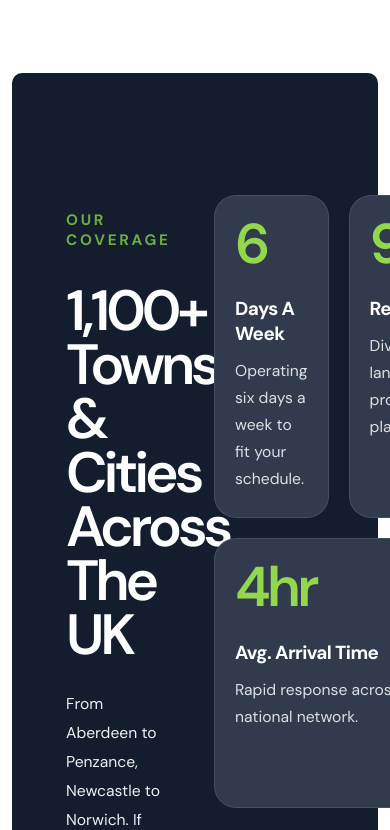
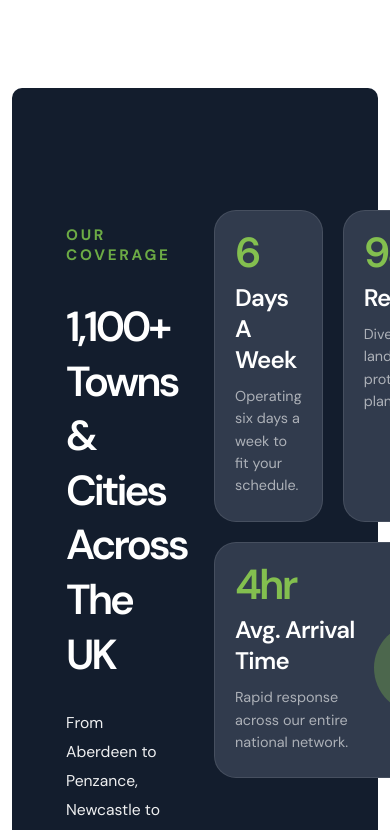
Before and after one commit to rajat-singh1998/Rocket, a React (Vite) app: page / in a window 390 px wide. Shown: the part 6642-7472 px from the top of the page. Built offline with nearby package versions, Linux system fonts and the light colour scheme.

Commit message:
Latest changes

```diff
--- a/src/data/homeContent.js
+++ b/src/data/homeContent.js
@@ -143,6 +143,7 @@ export const processSteps = [
   }
 ];
 
+// Keep this simple: change value, label, description, and optional icon/wide here.
 export const coverageStats = [
   {
     value: "6",
@@ -157,7 +158,9 @@ export const coverageStats = [
   {
     value: "4hr",
     label: "Avg. Arrival Time",
-    description: "Rapid response across our entire national network."
+    description: "Rapid response across our entire national network.",
+    icon: "clock",
+    wide: true
   }
 ];
 
--- a/src/pages/public/HomePage.css
+++ b/src/pages/public/HomePage.css
@@ -296,7 +296,10 @@
 .home-pickup-field__input::placeholder {
   color: #777f78;
 }
-
+#how-it-works p.home-steps__text {
+    max-width: 610px;
+    margin: 17px auto 30px;
+}
 .home-timing-options {
   display: grid;
   grid-template-columns: repeat(4, minmax(0, 1fr));
@@ -308,7 +311,7 @@
   border-radius: 10px;
   background: #ffffff;
   color: #676f67;
-  padding: 18px;
+  padding: 18px 10px;
   font-size: 0.76rem;
   font-weight: 500;
   text-align: center;
@@ -906,9 +909,9 @@
 .home-coverage__title {
   margin: 20px 0 0;
   color: #ffffff;
-  font-size: clamp(3.55rem, 4.9vw, 4.95rem);
+  font-size: 42px;
   font-weight: 600;
-  line-height: 0.95;
+  line-height: 1.3;
   letter-spacing: -0.072em;
 }
 
@@ -1031,7 +1034,6 @@
 }
 
 .home-coverage-card {
-  min-height: 258px;
   border: 1px solid rgba(255, 255, 255, 0.1);
   border-radius: 22px;
   background: #313b4d;
@@ -1040,32 +1042,59 @@
 
 .home-coverage-card--wide {
   grid-column: span 2;
-  min-height: 270px;
+  min-height: 190px;
+}
+
+.home-coverage-card--with-icon {
+  display: flex;
+  align-items: center;
+  justify-content: space-between;
+  gap: 18px;
+}
+
+.home-coverage-card__body {
+  min-width: 0;
 }
 
 .home-coverage-card__value {
   margin: 0;
-  color: #93d84c;
-  font-size: 3.5rem;
+  color: #83BF4F;
+  font-size: 42px;
   font-weight: 600;
   letter-spacing: -0.065em;
   line-height: 0.94;
 }
-
+.home-coverage-card__icon-badge svg {
+    width: 50px;
+    height: 50px;
+}
 .home-coverage-card__title {
-  margin: 26px 0 0;
-  color: #ffffff;
-  font-size: 1.18rem;
-  font-weight: 700;
-  letter-spacing: -0.03em;
+      margin: 10px 0 0;
+    color: #ffffff;
+    font-size: 24px;
+    font-weight: 600;
+    letter-spacing: -0.03em;
 }
 
 .home-coverage-card__description {
-  margin: 12px 0 0;
+  margin: 10px 0 0;
   max-width: 240px;
-  color: rgba(255, 255, 255, 0.84);
-  font-size: 0.98rem;
-  line-height: 1.72;
+  color: rgba(255, 255, 255, 0.6);
+  font-size: 0.9rem;
+  line-height: 1.55;
+}
+
+.home-coverage-card__icon-badge {
+  display: inline-flex;
+  align-items: center;
+  justify-content: center;
+  width: 90px;
+  height: 90px;
+  margin-top: 18px;
+  border-radius: 999px;
+  background: rgba(147, 216, 76, 0.28);
+  color: #93d84c;
+  flex-shrink: 0;
 }
 
 .home-pricing {
--- a/src/pages/public/HomePage.jsx
+++ b/src/pages/public/HomePage.jsx
@@ -5,6 +5,7 @@ import {
   BadgePoundSterling,
   CalendarDays,
   Check,
+  Clock3,
   ChevronDown,
   ChevronLeft,
   ChevronRight,
@@ -569,9 +570,7 @@ export default function HomePage() {
                 <div className="home-coverage__content">
                   <p className="section-eyebrow home-coverage__eyebrow">Our Coverage</p>
                   <h2 className="home-coverage__title">
-                    1,100+ Towns &
-                    <br />
-                    Cities
+                    1,100+ Towns & Cities
                     <br />
                     Across The UK
                   </h2>
@@ -601,11 +600,21 @@ export default function HomePage() {
                 </div>
 
                 <div className="home-coverage__cards">
-                  {coverageStats.map((item, index) => (
-                    <article key={item.label} className={`home-coverage-card ${index === 2 ? "home-coverage-card--wide" : ""}`}>
-                      <p className="home-coverage-card__value">{item.value}</p>
-                      <h3 className="home-coverage-card__title">{item.label}</h3>
-                      <p className="home-coverage-card__description">{item.description}</p>
+                  {coverageStats.map((item) => (
+                    <article
+                      key={item.label}
+                      className={`home-coverage-card ${item.wide ? "home-coverage-card--wide" : ""} ${item.icon ? "home-coverage-card--with-icon" : ""}`}
+                    >
+                      <div className="home-coverage-card__body">
+                        <p className="home-coverage-card__value">{item.value}</p>
+                        <h3 className="home-coverage-card__title">{item.label}</h3>
+                        <p className="home-coverage-card__description">{item.description}</p>
+                      </div>
+                      {item.icon === "clock" ? (
+                        <div className="home-coverage-card__icon-badge">
+                          <img src="/images/rocket/carbon_time.png" alt="" />
+                        </div>
+                      ) : null}
                     </article>
                   ))}
                 </div>
```
Also changed, not shown: public/images/rocket/carbon_time.png (added).
